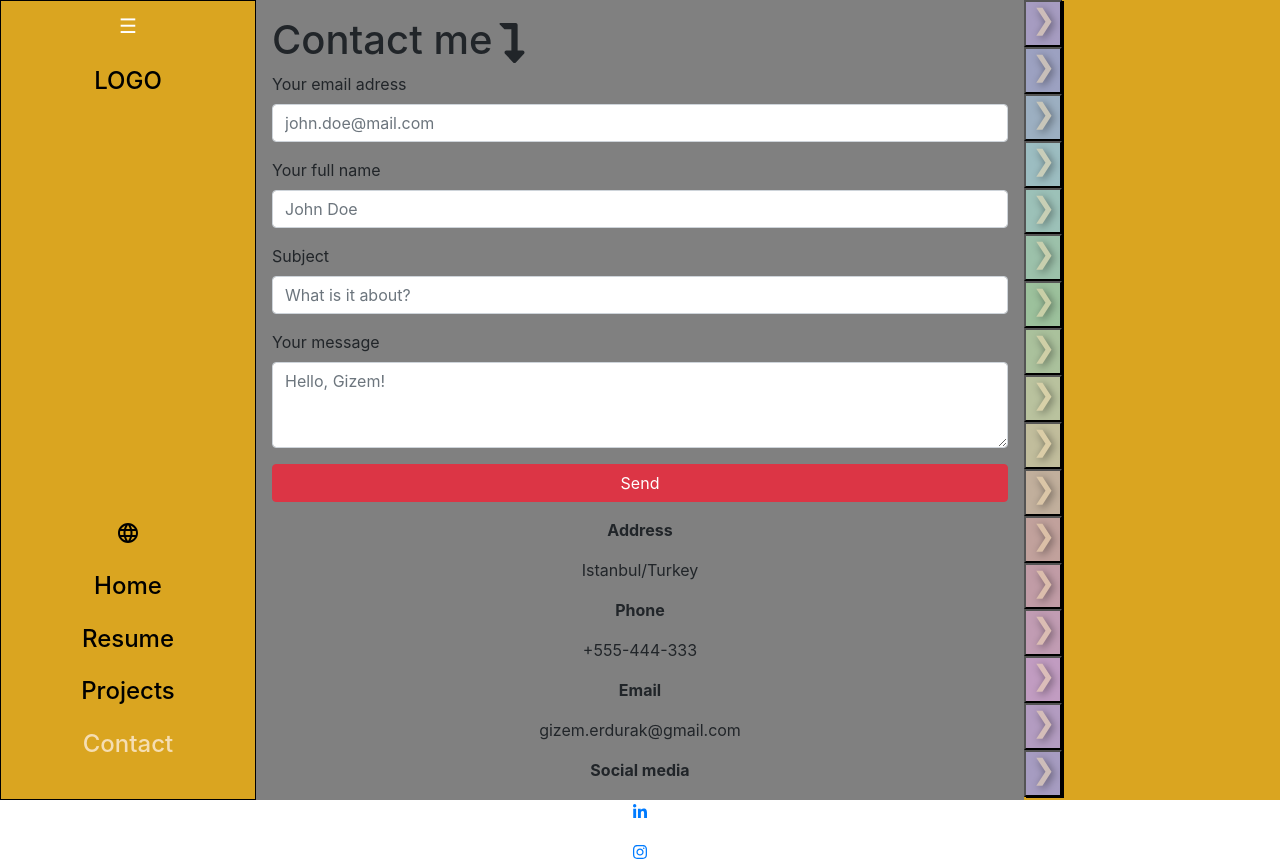
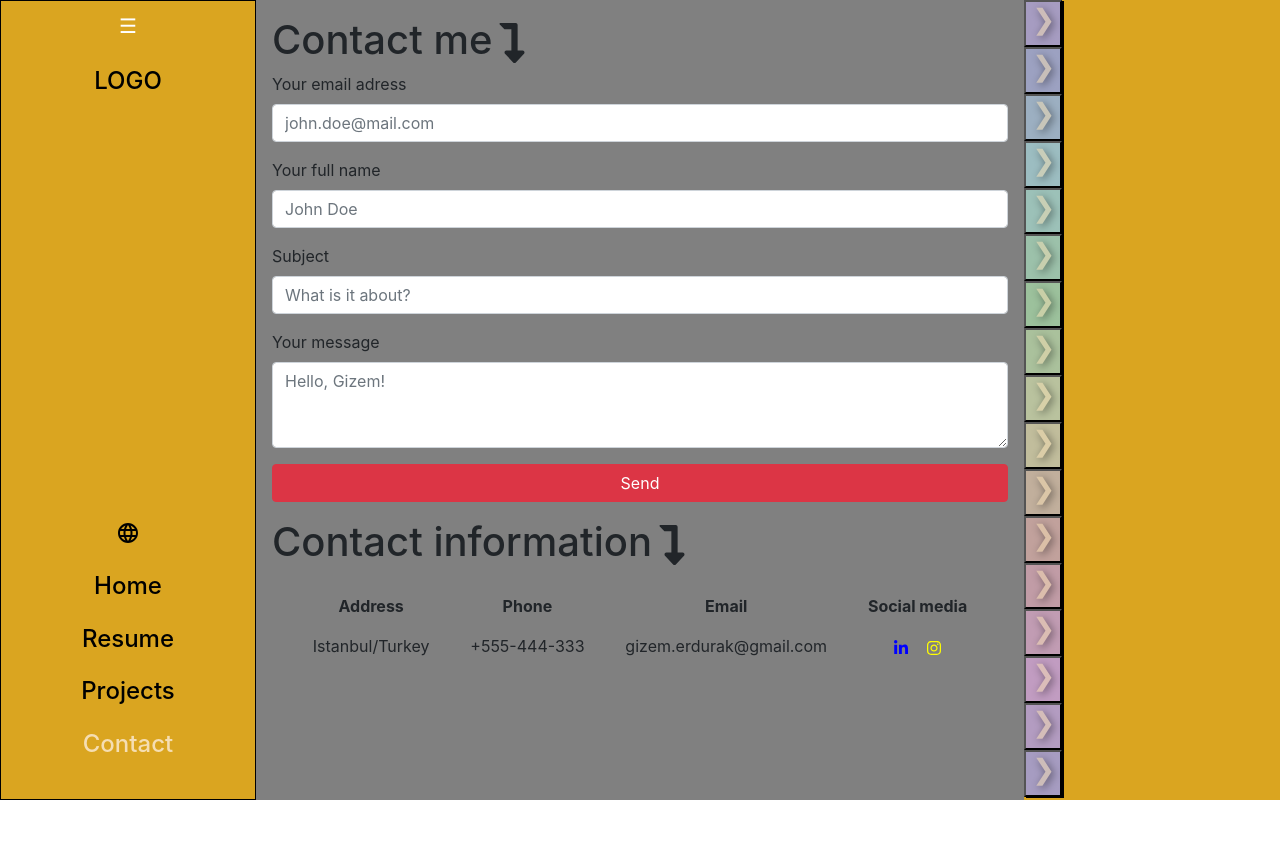
Before and after one commit to bertacsevercan/Gizem-portfolio, a React (Create React App) app in the folder porfolio/: page /contact in a window 1280 px wide. After the commit the page ends 800 px from the top, so only its background shows below. Built offline with nearby package versions, Linux system fonts and the light colour scheme.

Commit message:
fix alert position

```diff
--- a/porfolio/src/components/ContactForm/index.jsx
+++ b/porfolio/src/components/ContactForm/index.jsx
@@ -18,10 +18,11 @@ const ContactForm = () => {
     return (
       <>
         <Alert
-          className="alert"
+          className="customAlert"
           onClose={() => setAlertSuccessVisible(false)}
           dismissible={true}
           variant="success"
+          style={{ zIndex: 1, position: "fixed" }}
         >
           {t("contact.alerts.alert0")}
         </Alert>
@@ -34,7 +35,7 @@ const ContactForm = () => {
     return (
       <>
         <Alert
-          className="alert"
+          className="customAlert"
           onClose={() => setAlertDangerVisible(false)}
           dismissible={true}
           variant="danger"
@@ -51,7 +52,7 @@ const ContactForm = () => {
     emailjs
       .sendForm(
         "bertac_gmail_service",
-        "gizem_template_",
+        "gizem_template",
         e.target,
         "user_icsRtRZUExukm03DQEvYf"
       )
--- a/porfolio/src/components/ContactForm/style.css
+++ b/porfolio/src/components/ContactForm/style.css
@@ -1,4 +1,11 @@
 .contactForm {
   text-align: left;
   padding: 1rem;
+  position: relative;
 }
+
+.customAlert {
+  z-index: 1;
+  position: absolute;
+  width: 100%;
+}
--- a/porfolio/src/components/ContactInfo/index.jsx
+++ b/porfolio/src/components/ContactInfo/index.jsx
@@ -1,12 +1,18 @@
 import React from "react";
 import { useTranslation } from "react-i18next";
-import { FaLinkedinIn, FaInstagram } from "react-icons/fa";
+import { FaLinkedinIn, FaInstagram, FaLevelDownAlt } from "react-icons/fa";
+import "./style.css";
 
 const ContactInfo = () => {
   const { t } = useTranslation();
 
   return (
     <div className="contactInfo">
+      <h1>
+        {t("contact.titles.title1")}
+        <FaLevelDownAlt />
+      </h1>
+      <div className="contactInfo-wrapper">
         <div id="location">
           <p>
             <b>{t("contact.info.heads.head0")}</b>
@@ -29,7 +35,6 @@ const ContactInfo = () => {
           <p>
             <b>{t("contact.info.heads.head3")}</b>
           </p>
-        <p>
           <a
             id="linkIn"
             target="_blank"
@@ -40,7 +45,7 @@ const ContactInfo = () => {
             {" "}
             <FaLinkedinIn className="social-icons" />{" "}
           </a>
-        </p>
+          &ensp;
           <a
             id="instagram"
             target="_blank"
@@ -53,6 +58,7 @@ const ContactInfo = () => {
           </a>
         </div>
       </div>
+    </div>
   );
 };
 
--- /dev/null
+++ b/porfolio/src/components/ContactInfo/style.css
@@ -0,0 +1,23 @@
+.contactInfo {
+  padding: 0 1rem 1rem 1rem;
+}
+
+.contactInfo h1 {
+  text-align: left;
+  padding-bottom: 0.5em;
+}
+
+.contactInfo-wrapper {
+  display: flex;
+  justify-content: space-evenly;
+}
+
+#linkIn {
+  text-decoration: none;
+  color: blue;
+}
+
+#instagram {
+  text-decoration: none;
+  color: yellow;
+}
--- a/porfolio/src/locales/en/translation.json
+++ b/porfolio/src/locales/en/translation.json
@@ -12,7 +12,7 @@
     "title": "Contact",
     "titles": {
       "title0": "Contact me",
-      "title1": "Other contact information"
+      "title1": "Contact information"
     },
     "labels": {
       "label0": "Your email adress",
@@ -39,9 +39,9 @@
         "head3": "Social media"
       },
       "texts": {
-        "text0" :  "Istanbul/Turkey",
-        "text1" : "Go to my LinkedIn profile",
-        "text2" : "Go to my Instagram profile"
+        "text0": "Istanbul/Turkey",
+        "text1": "Go to my LinkedIn profile",
+        "text2": "Go to my Instagram profile"
       }
     }
   },
--- a/porfolio/src/locales/tr/translation.json
+++ b/porfolio/src/locales/tr/translation.json
@@ -12,7 +12,7 @@
     "title": "Contact",
     "titles": {
       "title0": "Benimle iletişime geçin",
-      "title1": "Diğer iletişim bilgileri"
+      "title1": "İletişim bilgileri"
     },
     "labels": {
       "label0": "E-posta adresiniz",
@@ -39,9 +39,9 @@
         "head3": "Sosyal medya"
       },
       "texts": {
-        "text0" :  "İstanbul/Türkiye",
-        "text1" : "LinkedIn profilime git",
-        "text2" : "Instagram profilime git"
+        "text0": "İstanbul/Türkiye",
+        "text1": "LinkedIn profilime git",
+        "text2": "Instagram profilime git"
       }
     }
   },
```
Also changed, not shown: 1 other file (tests, documents, lock files or other folders). Lines whose indentation alone changed are shown as unchanged.
